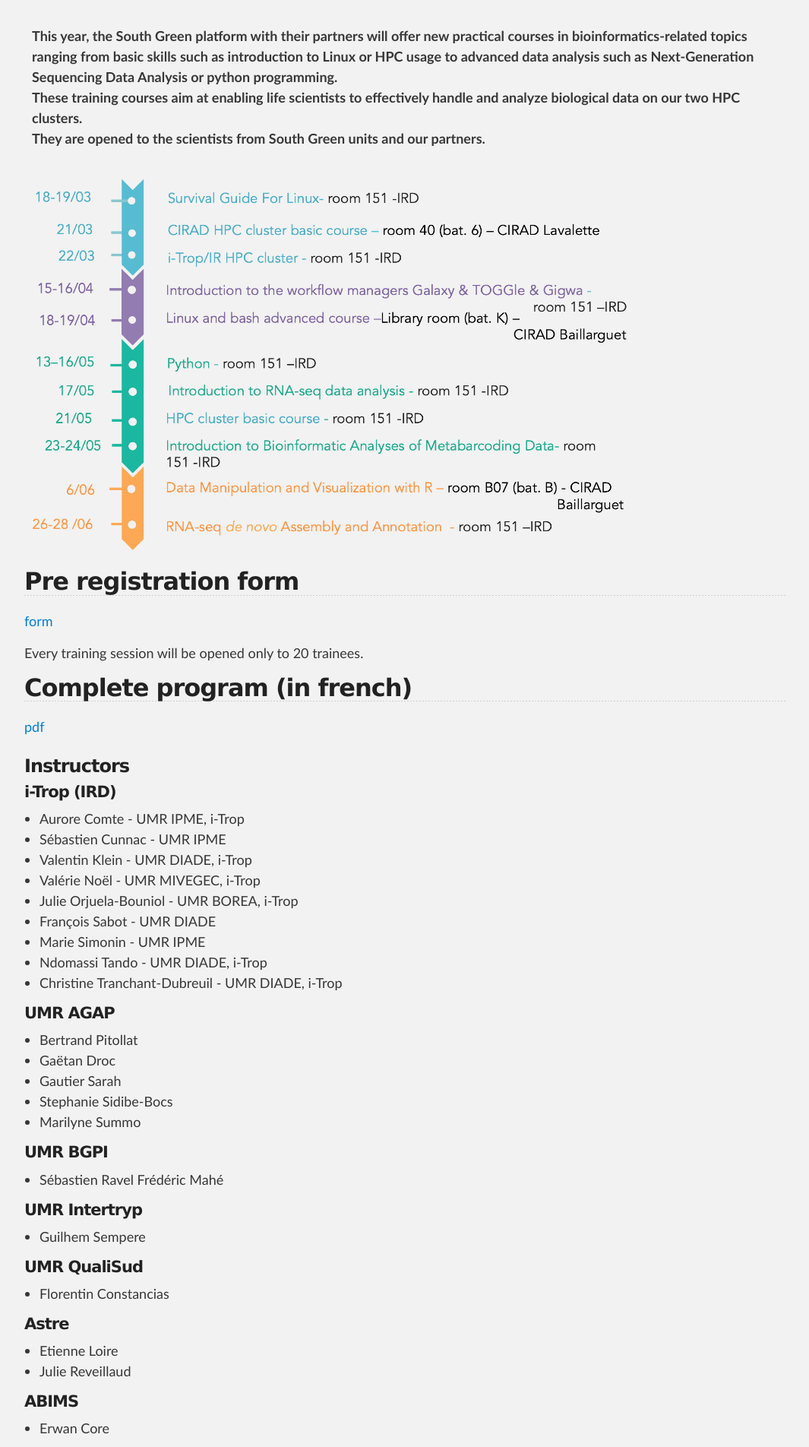
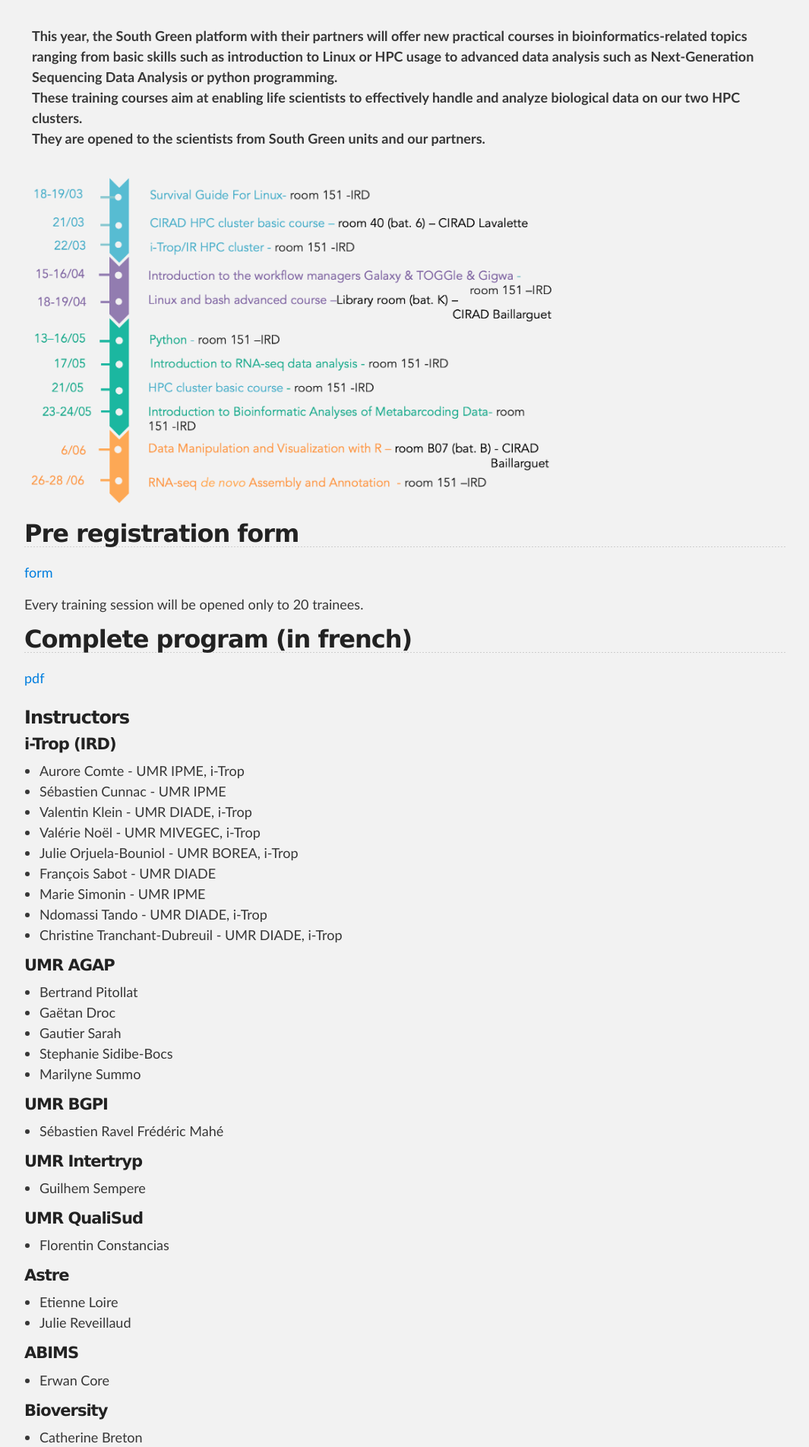
Before and after one commit to SouthGreenPlatform/trainings, a Jekyll site: the page built from _pages/trainings2019.md, in a window 1280 px wide. Shown: the part 584-2488 px from the top of the page at 76% size, without its empty margins (106-1171 px from the left). Built offline with Jekyll 4.4.1, drawn with Linux system fonts in a browser that asks for light colours; nearby versions of some CDN libraries.

Commit message:
Update trainings2019.md

```diff
--- a/_pages/trainings2019.md
+++ b/_pages/trainings2019.md
@@ -23,7 +23,7 @@ They are opened to the scientists from South Green units and our partners.
 </tr>
 </table>
 
-<img width="80%" src="{{ site.url }}/images/Pg-frise-formationsSG-2019-eng.png" alt="" />
+<img width="70%" src="{{ site.url }}/images/Pg-frise-formationsSG-2019-eng.png" alt="" />
 
 <h2>Pre registration form</h2>
 <a target="_blank"  href="https://docs.google.com/forms/d/e/1FAIpQLScFtxiGWh1coWvTJbg-oo0BghQwW4VKp7LLLTwhnZ6kF1me_w/viewform">form</a>
```
